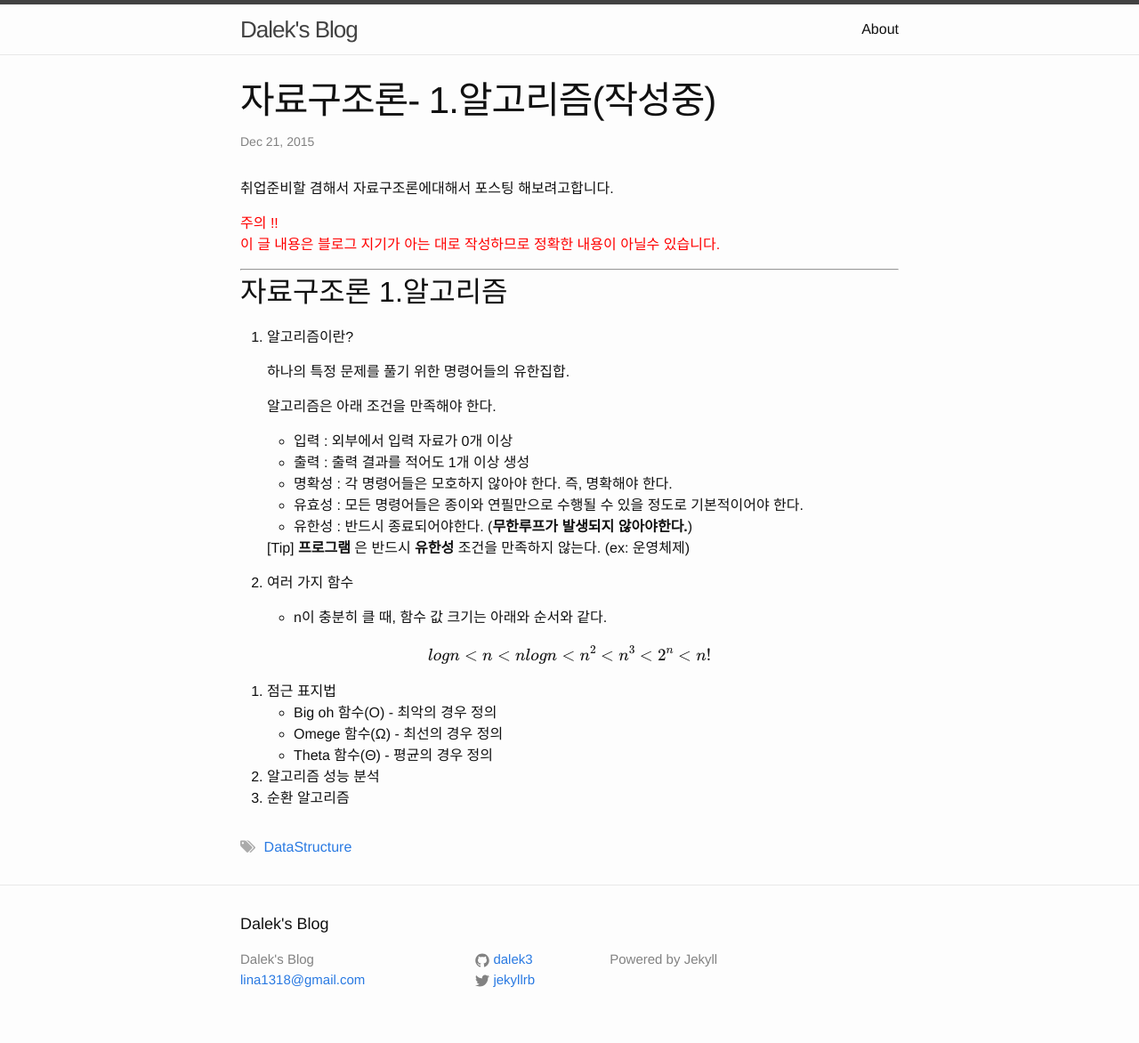
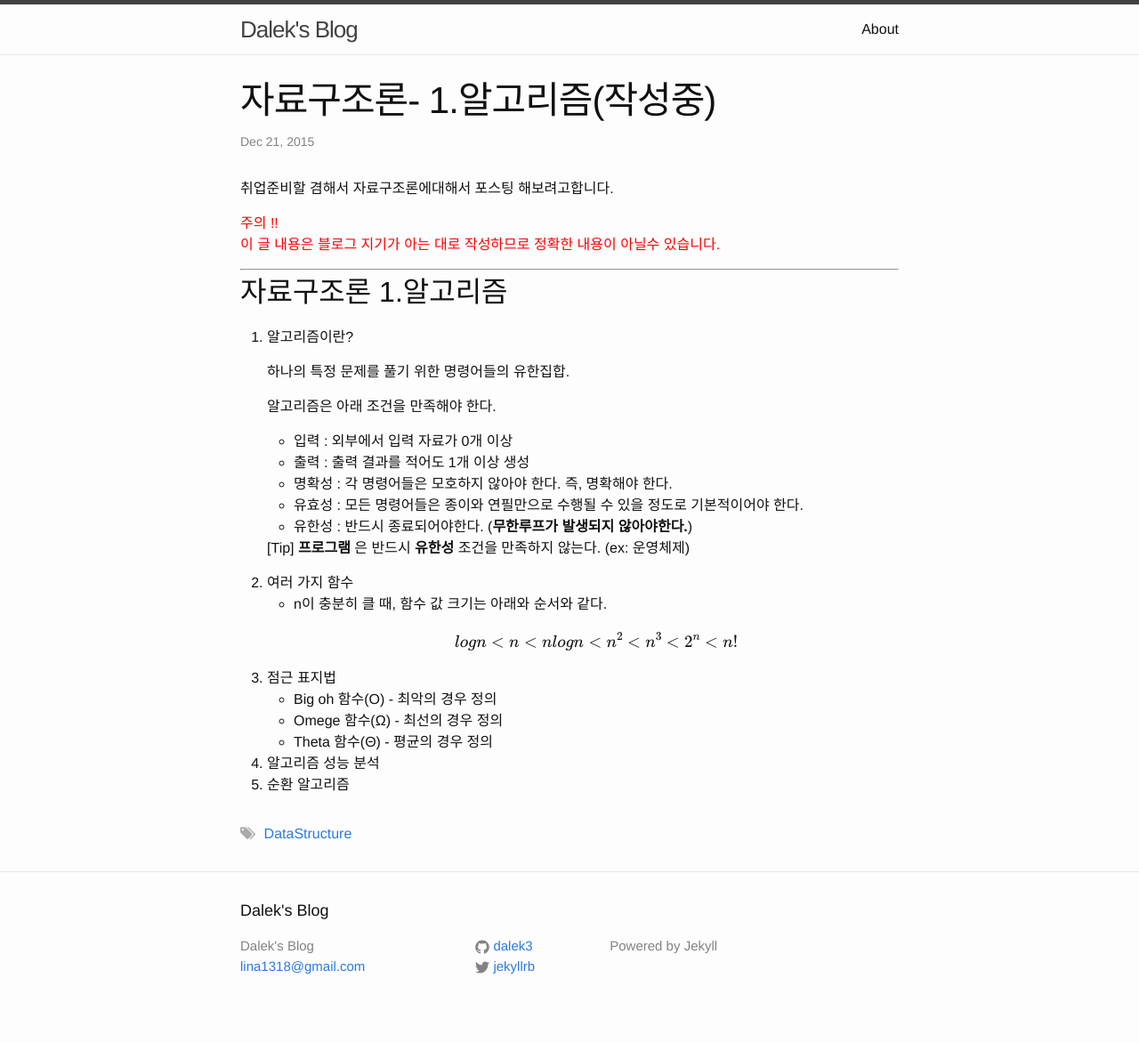
Before and after one commit to dalek3/dalek3.github.io, a Jekyll site: the page built from _posts/2015-12-21-hello-algo.markdown, in a window 1280 px wide. Shown: the whole page at 89% size. Built offline with Jekyll 4.4.1, drawn with Linux system fonts in a browser that asks for light colours; nearby versions of some CDN libraries; formulas are drawn with MathJax 3.

```diff
--- a/_posts/2015-12-21-hello-algo.markdown
+++ b/_posts/2015-12-21-hello-algo.markdown
@@ -34,8 +34,8 @@ tags : DataStructure
 	[Tip] **프로그램** 은 반드시 **유한성** 조건을 만족하지 않는다. (ex: 운영체제)
 2. 여러 가지 함수
 	- n이 충분히 클 때, 함수 값 크기는 아래와 순서와 같다.
-
-$$ logn < n < nlogn < n^2 < n^3 < 2^n < n! $$
+: $$ logn < n < nlogn < n^2
+< n^3 < 2^n < n! $$
 
 3. 점근 표지법
 	- Big oh 함수(O) - 최악의 경우
```
